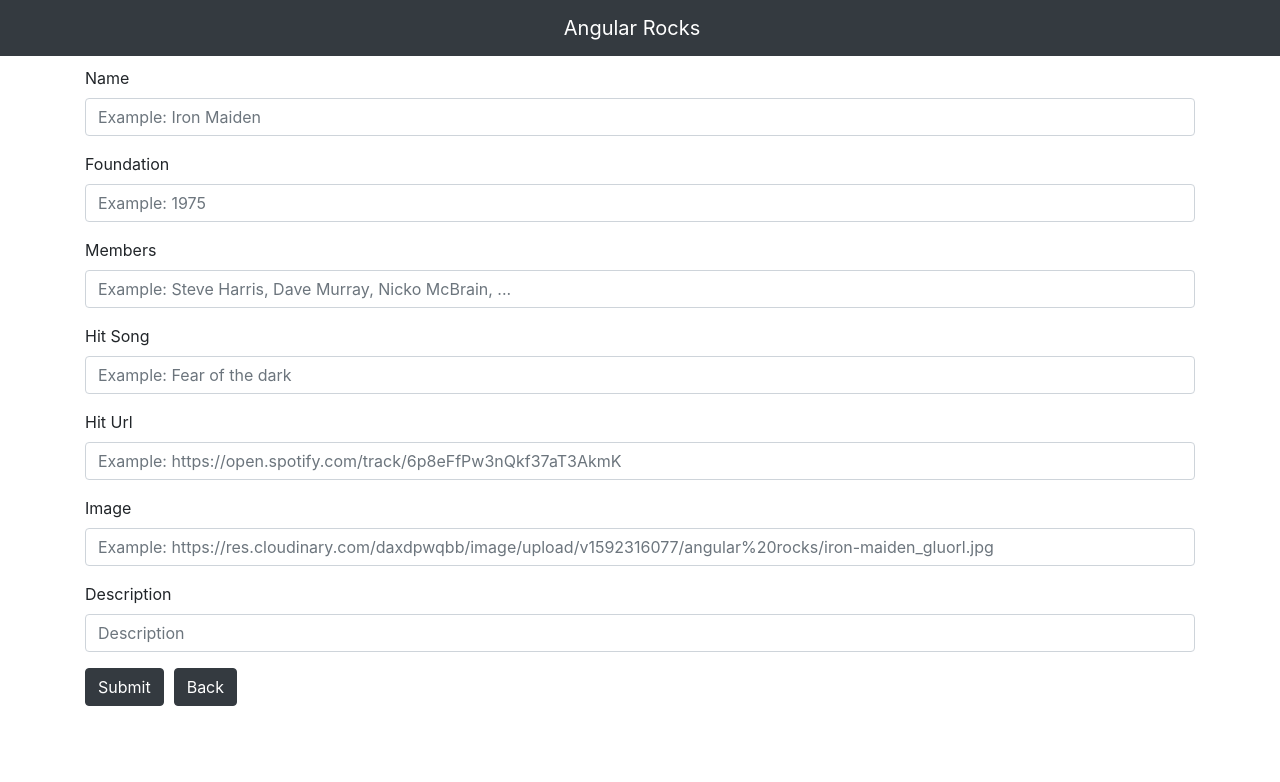
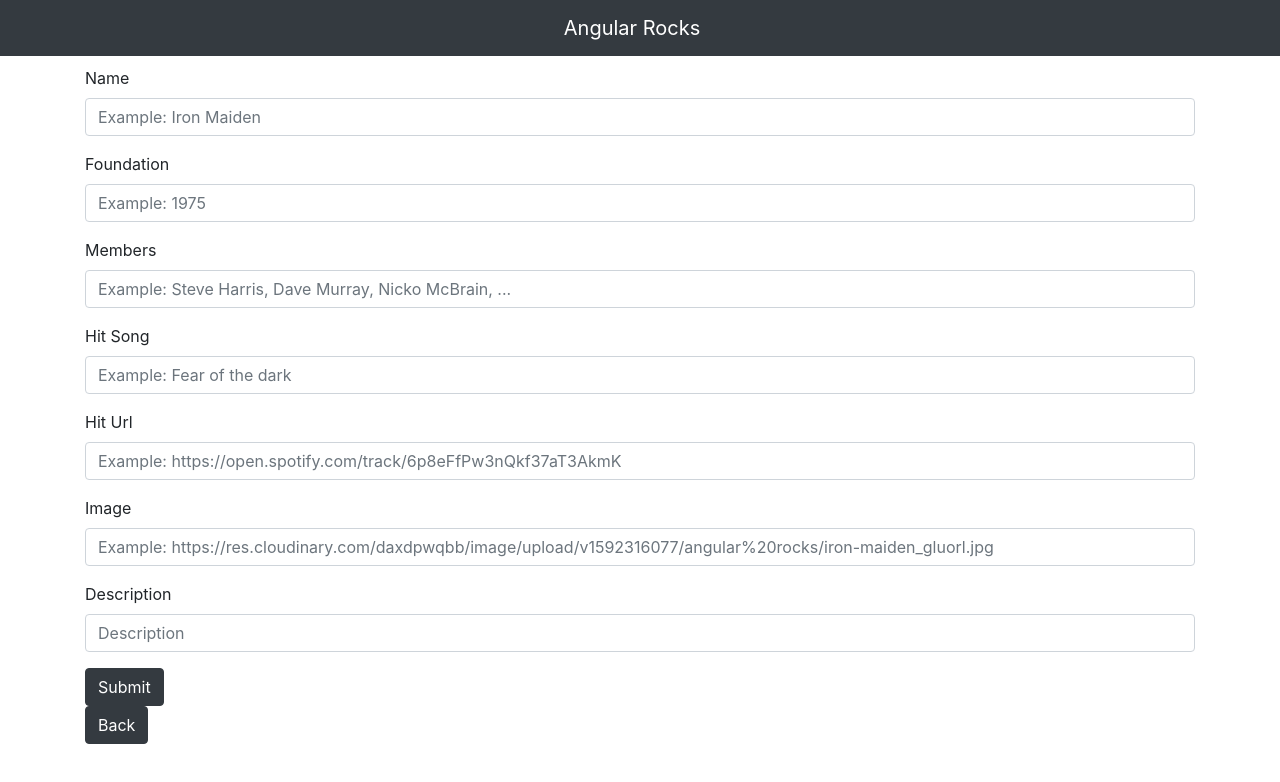
Before and after one commit to aruvaro88/angular-kub, an Angular app: page /newband in a window 1280 px wide. Shown: the top 782 px of the page. Built offline with nearby package versions, Linux system fonts and the light colour scheme.

Commit message:
mvp finished

```diff
--- a/src/app/app-routing.module.ts
+++ b/src/app/app-routing.module.ts
@@ -8,7 +8,7 @@ const routes: Routes = [
   { path: '', redirectTo: '/bandslist', pathMatch: 'full' },
   { path: 'bandslist', component: BandListComponent },
   { path: 'details/:id', component: BandDetailsComponent },
-  { path: 'newband', component: NewBandFormComponent },
+  { path: 'newband', component: NewBandFormComponent, data: {title: "form"} },
 ];
 
 @NgModule({
--- a/src/app/components/new-band-form/new-band-form.component.html
+++ b/src/app/components/new-band-form/new-band-form.component.html
@@ -39,8 +39,7 @@
     <input type="textarea" class="form-control" id="bandDescription" name="description" placeholder="Description"
       [(ngModel)]="this.bandService.selectedBand.description">
   </div>
-  <div class="form-buttons">
-    <button type="submit" class="btn btn-dark">Submit</button>
-    <button class="btn btn-dark" (click)="goBack()">Back</button>
-  </div>
+
+  <button type="submit" class="btn btn-dark">Submit</button>
 </form>
+<button class="btn btn-dark" (click)="goBack()">Back</button>
```
